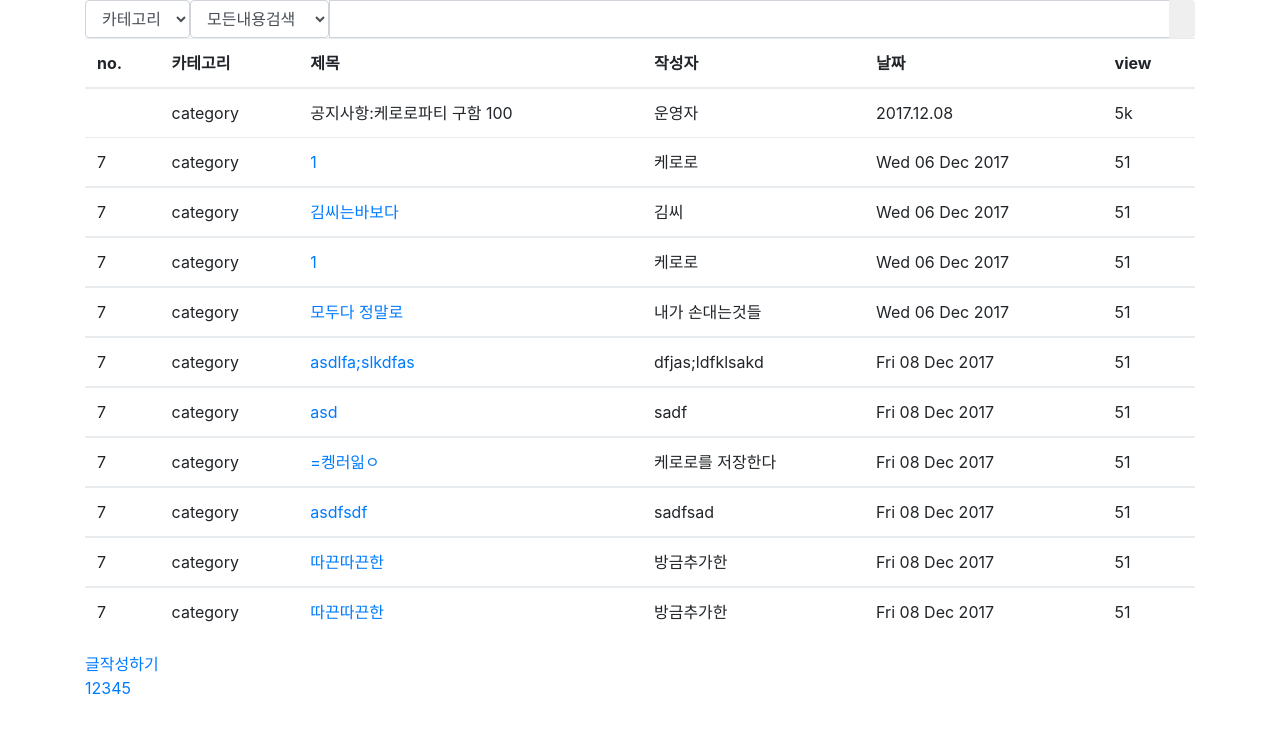
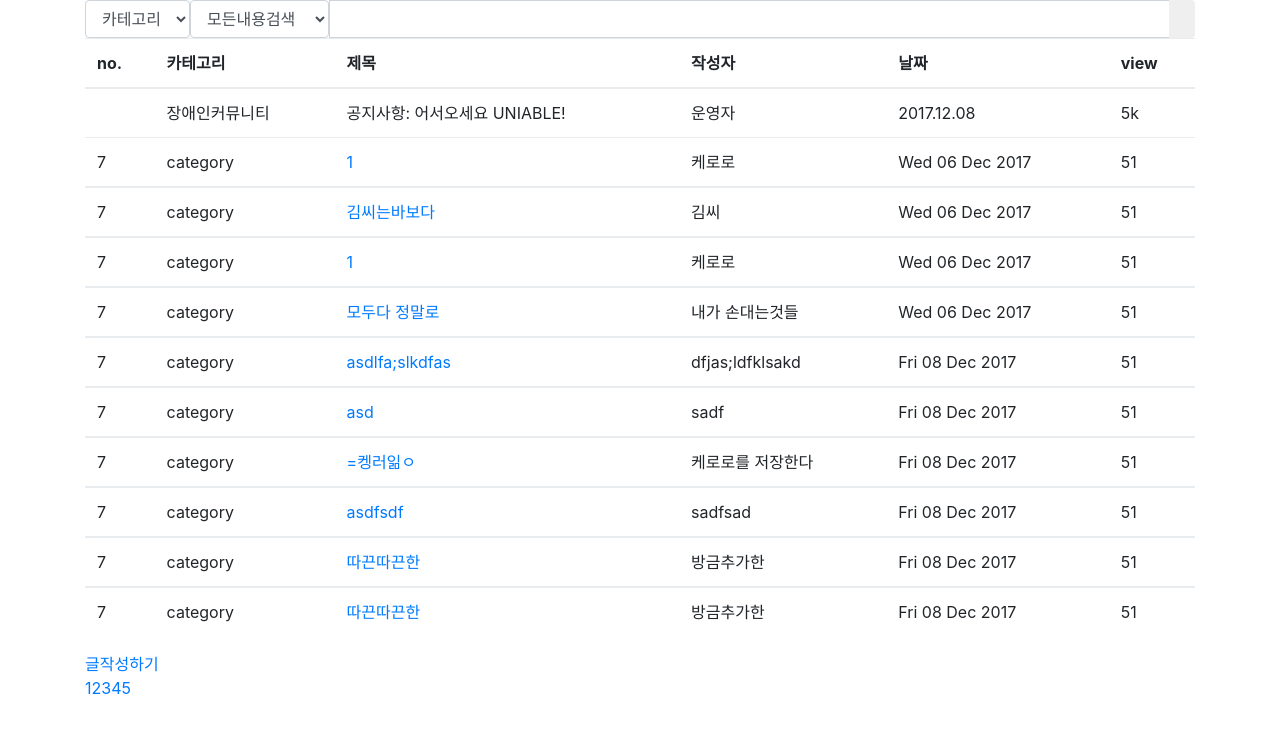
Before and after one commit to bernardokang/comcom, a Django app: page /list/ in a window 1280 px wide. Shown: the top 733 px of the page. Run offline with Django 3.2, Linux system fonts and the light colour scheme; data comes from the database, SQL or seed files in the repository; some libraries are stand-ins or nearby versions.

Commit message:
edit+article.flush

```diff
--- a/community/templates/list.html
+++ b/community/templates/list.html
@@ -49,8 +49,8 @@
 
                         <tr>
                             <td scope="row" class="tpl-forum-list-num"><i class="fa fa-volume-up"></i></td>
-                            <td class="tpl-forum-list-category">category</td>
-                            <td class="tpl-forum-list-content"><span class="tpl-forum-list-title">공지사항:케로로파티 구함</span> <i class="fa fa-comment tpl-forum-list-comment-icon"></i> <span class="tpl-forum-list-comment">100</span></td>
+                            <td class="tpl-forum-list-category">장애인커뮤니티</td>
+                            <td class="tpl-forum-list-content"><span class="tpl-forum-list-title">공지사항: 어서오세요 UNIABLE!</span> <i class="fa fa-comment tpl-forum-list-comment-icon"></i> <span class="tpl-forum-list-comment"></span></td>
                             <td class="tpl-forum-list-name">운영자</td>
                             <td class="tpl-forum-list-date">2017.12.08</td>
                             <td class="tpl-forum-list-hit">5k</td>
```
